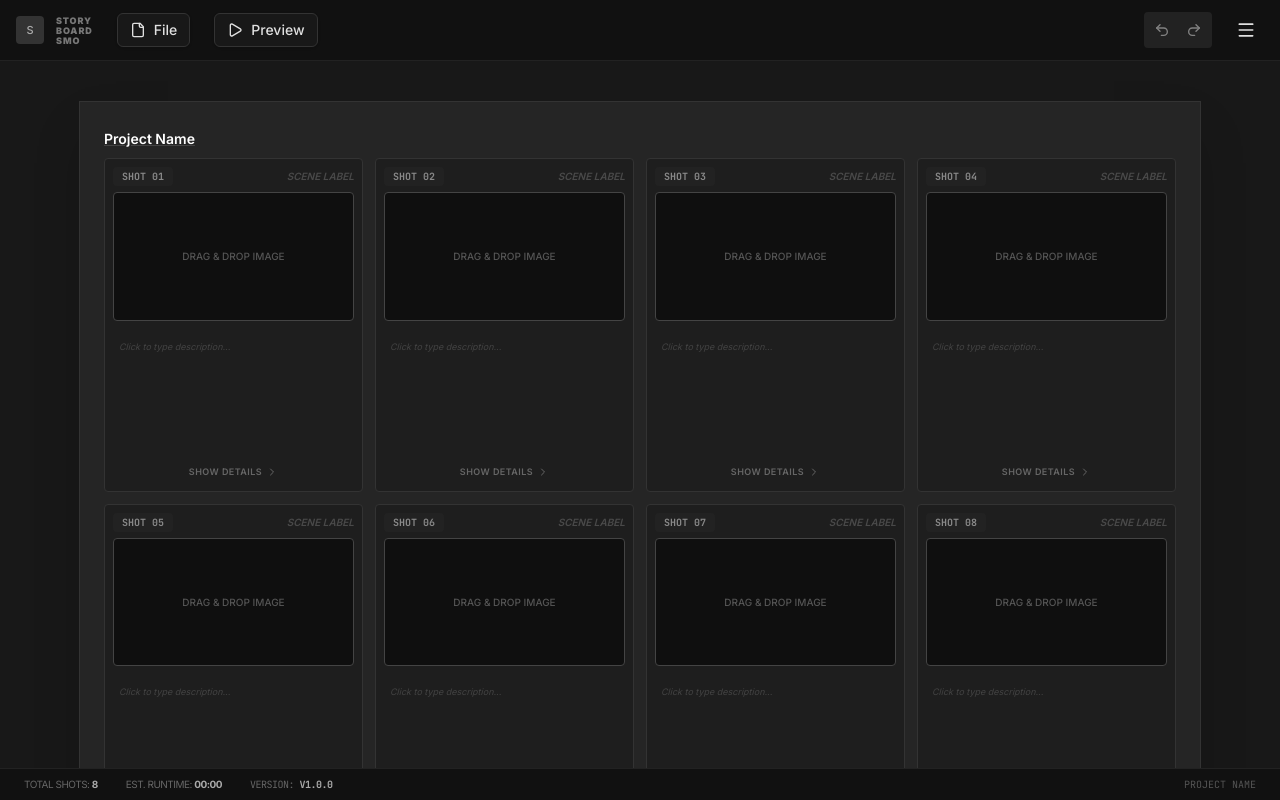
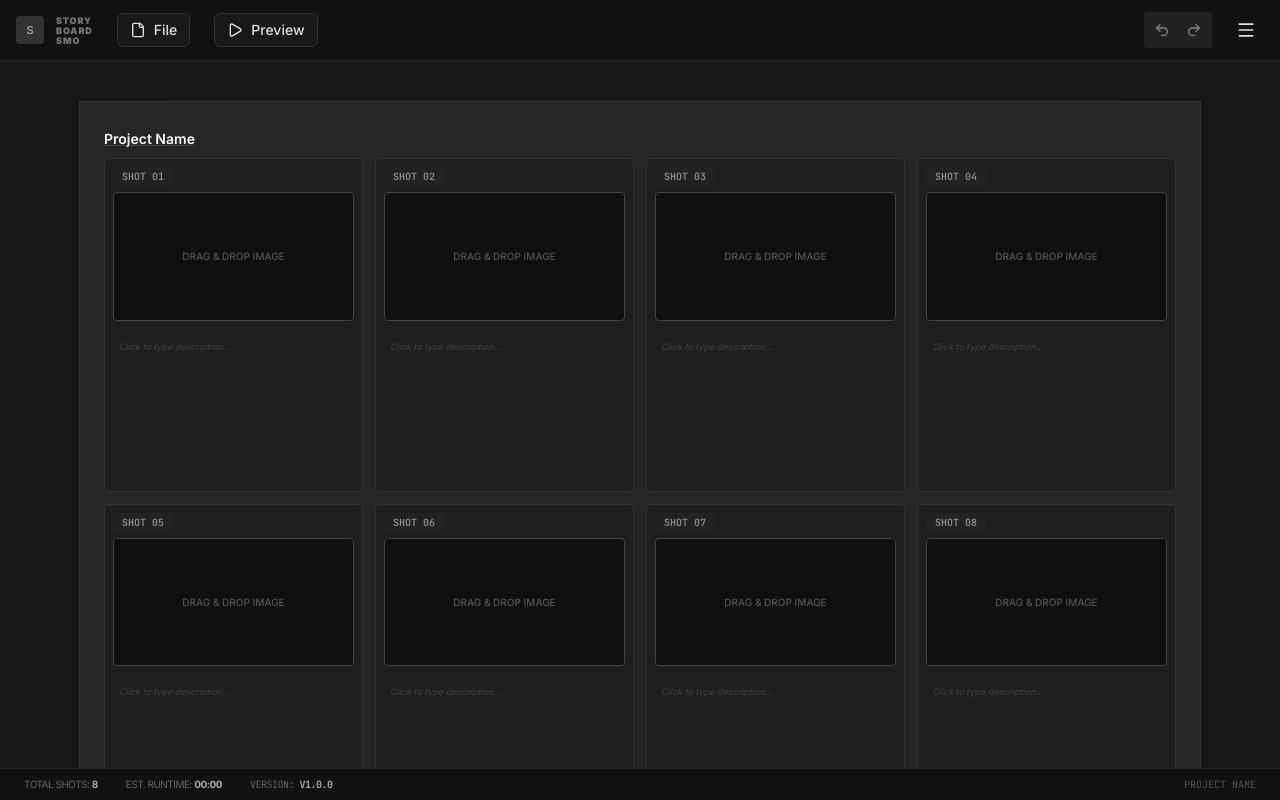
Before and after one commit to SMOSTORY/Storyboard-Smo, a React (Vite) app: page / in a window 1280 px wide. Built offline with nearby package versions, Linux system fonts and the light colour scheme; a web font is replaced by a local one.

Commit message:
feat(ui): improve shot card drag handle visibility
Remove unnecessary transition-opacity class from container and standardize visibility logic for controls to ensure drag handles appear reliably on hover.

```diff
--- a/src/components/ShotCard.tsx
+++ b/src/components/ShotCard.tsx
@@ -103,7 +103,7 @@ export function ShotCard({ shot, index }: ShotCardProps) {
       ref={setNodeRef}
       style={style}
       className={cn(
-        "relative group/card transition-opacity",
+        "relative group/card",
         isDragging && "opacity-50 z-10"
       )}
     >
@@ -126,14 +126,18 @@ export function ShotCard({ shot, index }: ShotCardProps) {
           {!isMetadataExpanded && (
             <>
               <div
-                className="absolute top-2 right-2 z-20 p-1.5 bg-[#181818] hover:bg-[#2A2A2A] border border-[#333] hover:border-[#555] text-[#888] hover:text-[#E0E0E0] rounded cursor-grab active:cursor-grabbing shadow-lg opacity-0 group-hover/card:opacity-100 transition-colors hide-in-export"
+                className={cn(
+                  "absolute top-2 right-2 z-20 p-1.5 bg-[#181818] hover:bg-[#2A2A2A] border border-[#333] hover:border-[#555] text-[#888] hover:text-[#E0E0E0] rounded cursor-grab active:cursor-grabbing shadow-lg hide-in-export transition-opacity opacity-0 group-hover/card:opacity-100"
+                )}
                 {...attributes}
                 {...listeners}
               >
                 <GripVertical size={13} />
               </div>
 
-              <div className="absolute top-9 right-2 z-20 flex flex-col gap-1 opacity-0 group-hover/card:opacity-100 transition-opacity hide-in-export">
+              <div className={cn(
+                "absolute top-9 right-2 z-20 flex flex-col gap-1 hide-in-export transition-opacity opacity-0 group-hover/card:opacity-100"
+              )}>
                 <button
                   onClick={(e) => { e.stopPropagation(); addShot(index + 1); }}
                   className="p-1.5 bg-[#181818] hover:bg-[#2A2A2A] border border-[#333] hover:border-[#555] text-[#888] hover:text-[#E0E0E0] rounded shadow-lg transition-colors pointer-events-auto"
@@ -164,7 +168,10 @@ export function ShotCard({ shot, index }: ShotCardProps) {
               onBlur={() => saveHistory()}
               onKeyDown={(e) => e.stopPropagation()}
               onPointerDown={(e) => e.stopPropagation()}
-              className="text-[10px] font-semibold opacity-60 italic text-right bg-transparent border-none focus:outline-none focus:opacity-100 text-white placeholder:text-[#666] w-full ml-2"
+              className={cn(
+                "text-[10px] font-semibold opacity-60 italic text-right bg-transparent border-none focus:outline-none focus:opacity-100 text-white focus:placeholder-[#666] w-full ml-2",
+                "placeholder-transparent group-hover/card:placeholder-[#666]"
+              )}
             />
           </div>
 
@@ -216,7 +223,10 @@ export function ShotCard({ shot, index }: ShotCardProps) {
           {/* Metadata Toggle */}
           <button
             onClick={() => setIsMetadataExpanded(true)}
-            className="flex items-center justify-center gap-1 text-[9px] text-[#666] hover:text-[#999] py-1 mt-auto uppercase tracking-wider font-semibold hide-in-export"
+            className={cn(
+              "flex items-center justify-center gap-1 text-[9px] text-[#666] hover:text-[#999] py-1 mt-auto uppercase tracking-wider font-semibold hide-in-export",
+              "opacity-0 group-hover/card:opacity-100"
+            )}
           >
             <span>Show Details</span>
             <ChevronRight size={12} />
```
